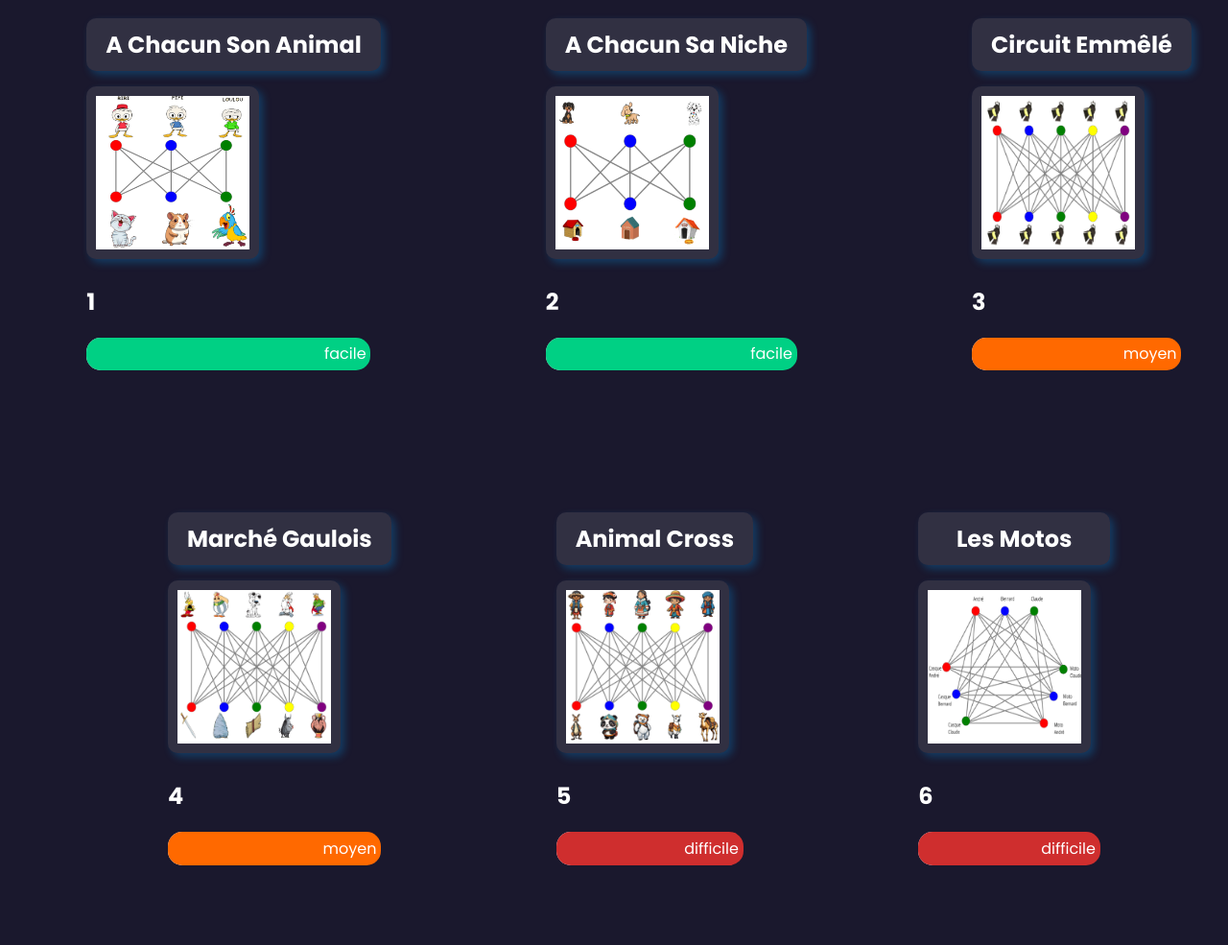
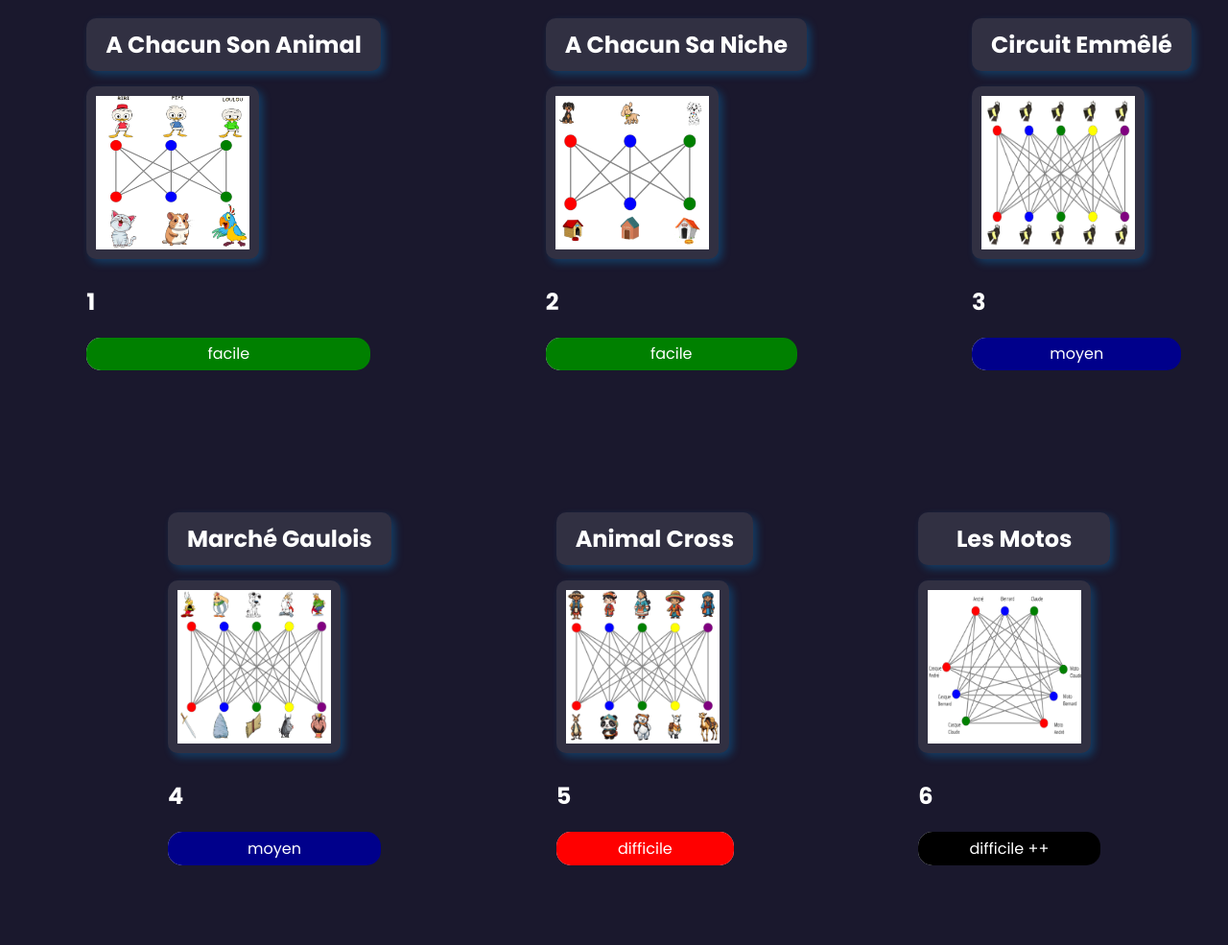
Before and after one commit to VincentChaye/Graphe-Bipartis, a website: page index.html in a window 1280 px wide. Shown: the part 717-1702 px from the top of the page at 96% size. Drawn offline with Linux system fonts and the light colour scheme.

Commit message:
color level

```diff
--- a/index.html
+++ b/index.html
@@ -86,7 +86,7 @@
 							alt="animalCross"></a>
 					<h2>5</h2>
 					<div class="progressbar-wrapper">
-						<div title="hard80" class="progressbar hard80">difficile</div>
+						<div title="hard" class="progressbar hard80">difficile</div>
 					</div>
 
 				</div>
@@ -96,7 +96,7 @@
 					<a href="/components/motos/motos.html"><img src="/public/img/grapheMotos.png" alt="motos"></a>
 					<h2>6</h2>
 					<div class="progressbar-wrapper">
-						<div title="hard" class="progressbar hard">difficile</div>
+						<div title="hard++" class="progressbar hard">difficile ++</div>
 					</div>
 
 
--- a/public/css/style.css
+++ b/public/css/style.css
@@ -142,25 +142,25 @@ body {
     background-color: var(--progress);
     color: white;
     padding: 0.3rem;
-    text-align: right;
+    text-align: center;
     font-size: 1rem;
     border-radius: 15px;
 }
 
 .progressbar[title="easy"] {
-    background-color: #00d084;
+    background-color: #008000;
 }
 
 .progressbar[title="middle"] {
-    background-color: #ff6900;
-}
-
-.progressbar[title="hard80"] {
-    background-color: #cf2e2e;
+    background-color: #00008b;
 }
 
 .progressbar[title="hard"] {
-    background-color: #cf2e2e;
+    background-color: #ff0000;
+}
+
+.progressbar[title="hard++"] {
+    background-color: #000000;
 }
 
 .easy {
@@ -171,11 +171,11 @@ body {
     width: 100%;
 }
 
-.hard80 {
+.hard {
     width: 100%;
 }
 
-.hard {
+.hard\+\+ {
     width: 100%;
 }
 
```
